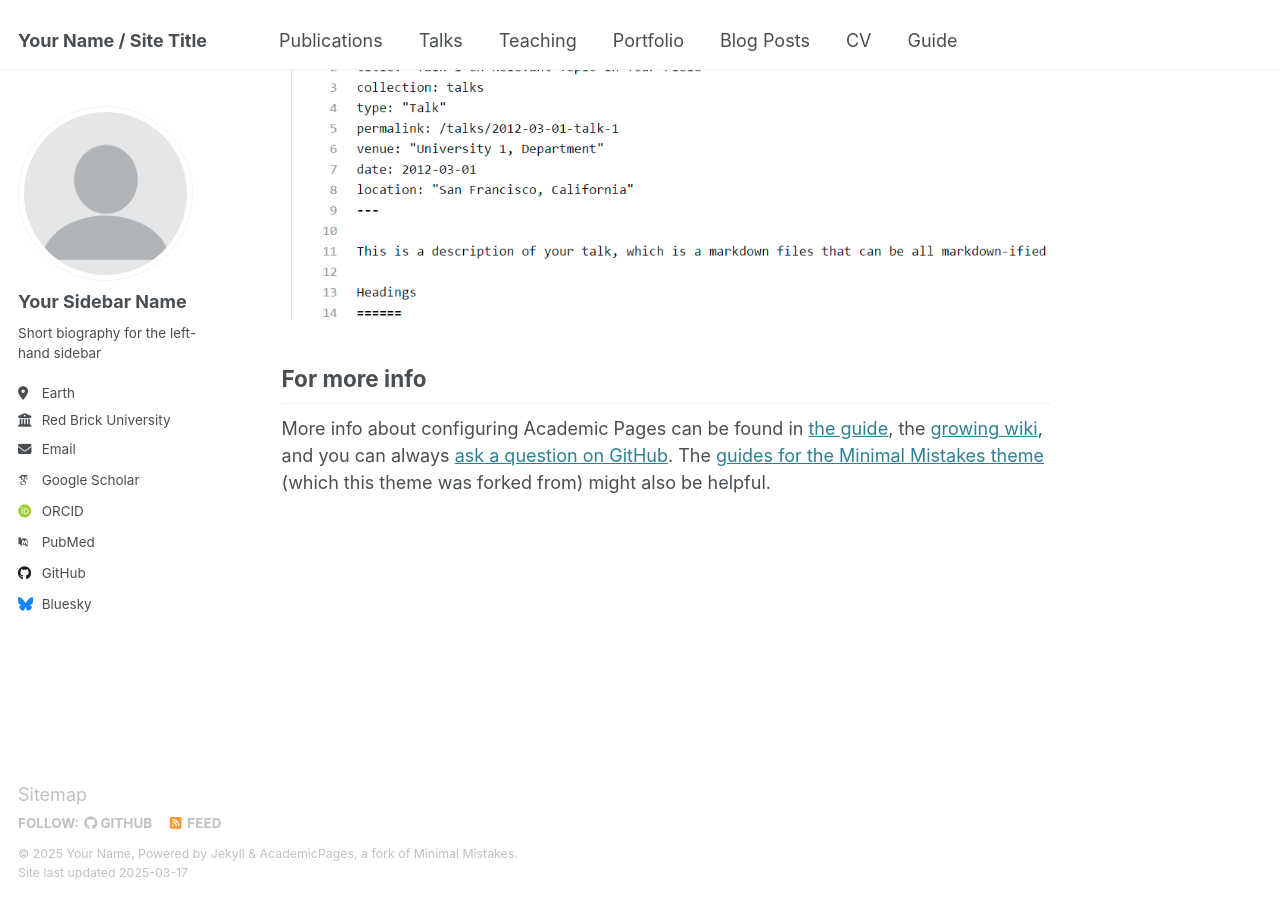
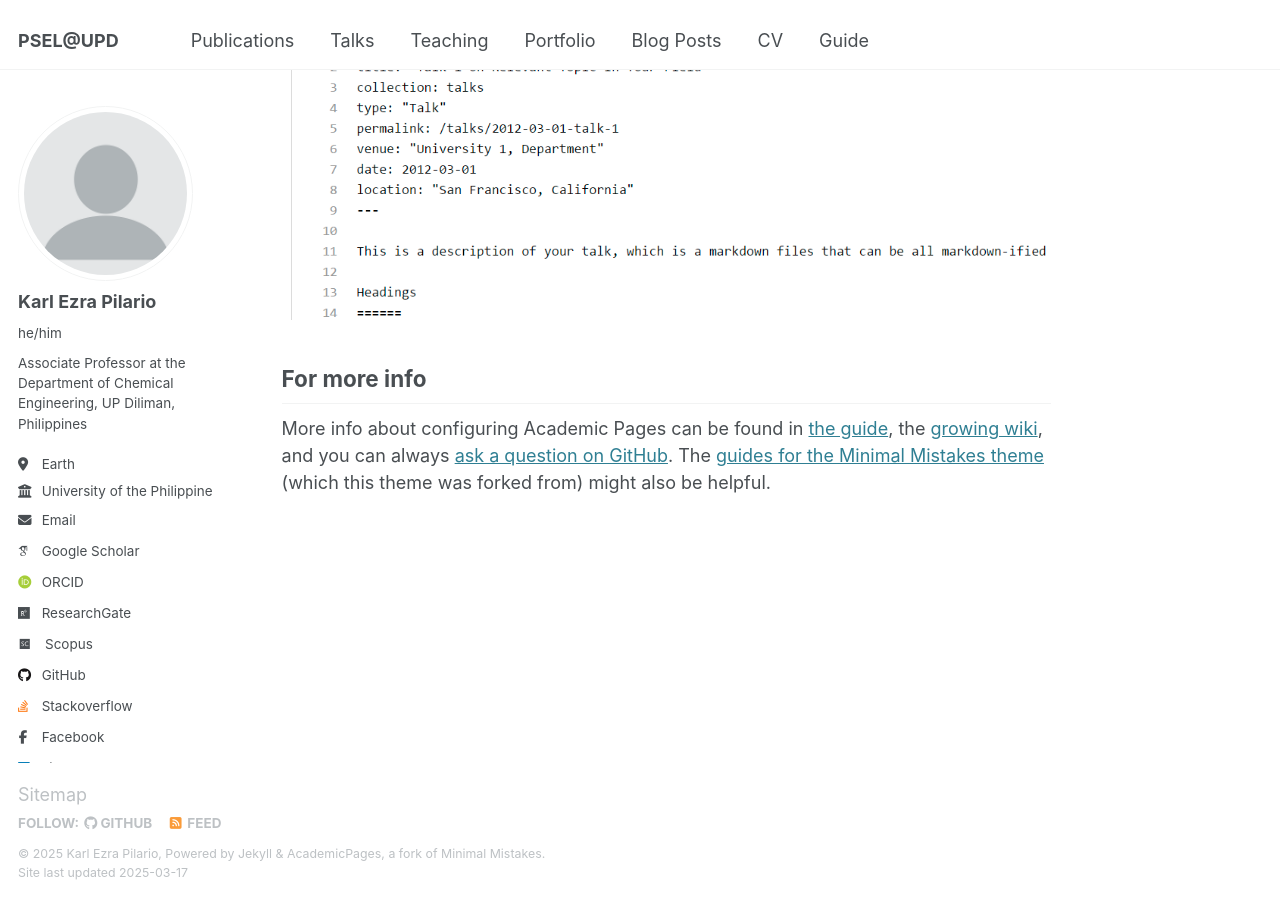
Before and after one commit to kspilario/kspilario.github.io, a Jekyll site: the page built from _pages/about.md, in a window 1280 px wide and 900 px high, scrolled down 2642 px. Built offline with Jekyll 4.4.1, drawn with Linux system fonts in a browser that asks for light colours; some web fonts are replaced.

Commit message:
Update _config.yml

```diff
--- a/_config.yml
+++ b/_config.yml
@@ -9,13 +9,13 @@
 # Basic Site Settings
 locale                   : "en-US"
 site_theme               : "default"
-title                    : "Your Name / Site Title"
+title                    : "PSEL@UPD"
 title_separator          : "-"
-name                     : &name "Your Name"
+name                     : &name "Karl Ezra Pilario"
 description              : &description "personal description"
-url                      : https://academicpages.github.io # the base hostname & protocol for your site e.g. "https://[your GitHub username].github.io"
+url                      : "https://kspilario.github.io"
 baseurl                  : "" # the subpath of your site, e.g. "/blog"
-repository               : "academicpages/academicpages.github.io"
+repository               : "kspilario/kspilario.github.io"
 
 # Site Author - The following control what appear as part of the author content on the side bar.
 #               If a field is blank the icon and link will not appear, otherwise it will be shown.
@@ -23,35 +23,35 @@ repository               : "academicpages/academicpages.github.io"
 author:
   # Biographic information
   avatar           : "profile.png"
-  name             : "Your Sidebar Name"
-  pronouns         : # example: "she/her"
-  bio              : "Short biography for the left-hand sidebar"
+  name             : "Karl Ezra Pilario"
+  pronouns         : "he/him"
+  bio              : "Associate Professor at the Department of Chemical Engineering, UP Diliman, Philippines"
   location         : "Earth"
-  employer         : "Red Brick University"
+  employer         : "University of the Philippines, Diliman"
   uri              : # URL
-  email            : "none@example.org"
+  email            : "kspilario@up.edu.ph"
 
   # Academic websites
   arxiv            : # URL - Update with the correct link to your profile
-  googlescholar    : "https://scholar.google.com/citations?user=PS_CX0AAAAAJ"
+  googlescholar    : "https://scholar.google.com.ph/citations?user=n41zoQ8AAAAJ&hl=en&oi=ao"
   impactstory      : # URL
-  orcid            : "http://orcid.org/yourorcidurl"
+  orcid            : "https://orcid.org/0000-0001-5448-0909"
   semantic         : # URL
-  pubmed           : "https://www.ncbi.nlm.nih.gov/pubmed/?term=john+snow"
-  researchgate     : # URL
-  scopus           : # URL
+  pubmed           : # URL
+  researchgate     : "https://www.researchgate.net/profile/Karl-Ezra-Pilario"
+  scopus           : "https://www.scopus.com/authid/detail.uri?authorId=57200165144"
 
   # Repositories and software development
   bitbucket        : # Username - Update with your username on the site
   codepen          : # Username
   dribbble         : # Username
-  github           : "academicpages"
+  github           : "https://github.com/kspilario"
   kaggle           : # Username
-  stackoverflow    : # User number or user number and name (i.e., use "1" or "1/jeff-atwood")
+  stackoverflow    : "22355401"
 
   # Social media
-  bluesky          : "bsky.app" # Replace this with you Bluesky username
-  facebook         : # Username
+  bluesky          : # Replace this with you Bluesky username
+  facebook         : "https://www.facebook.com/kspilario/"
   flickr           : # Username
   foursquare       : # Username
   goodreads        : # Username
@@ -59,7 +59,7 @@ author:
   keybase          : # Username
   instagram        : # Username
   lastfm           : # Username
-  linkedin         : # Username
+  linkedin         : "https://www.linkedin.com/in/kspilario/"
   mastodon         : # URL
   medium           : # URL
   pinterest        : # Username
```
